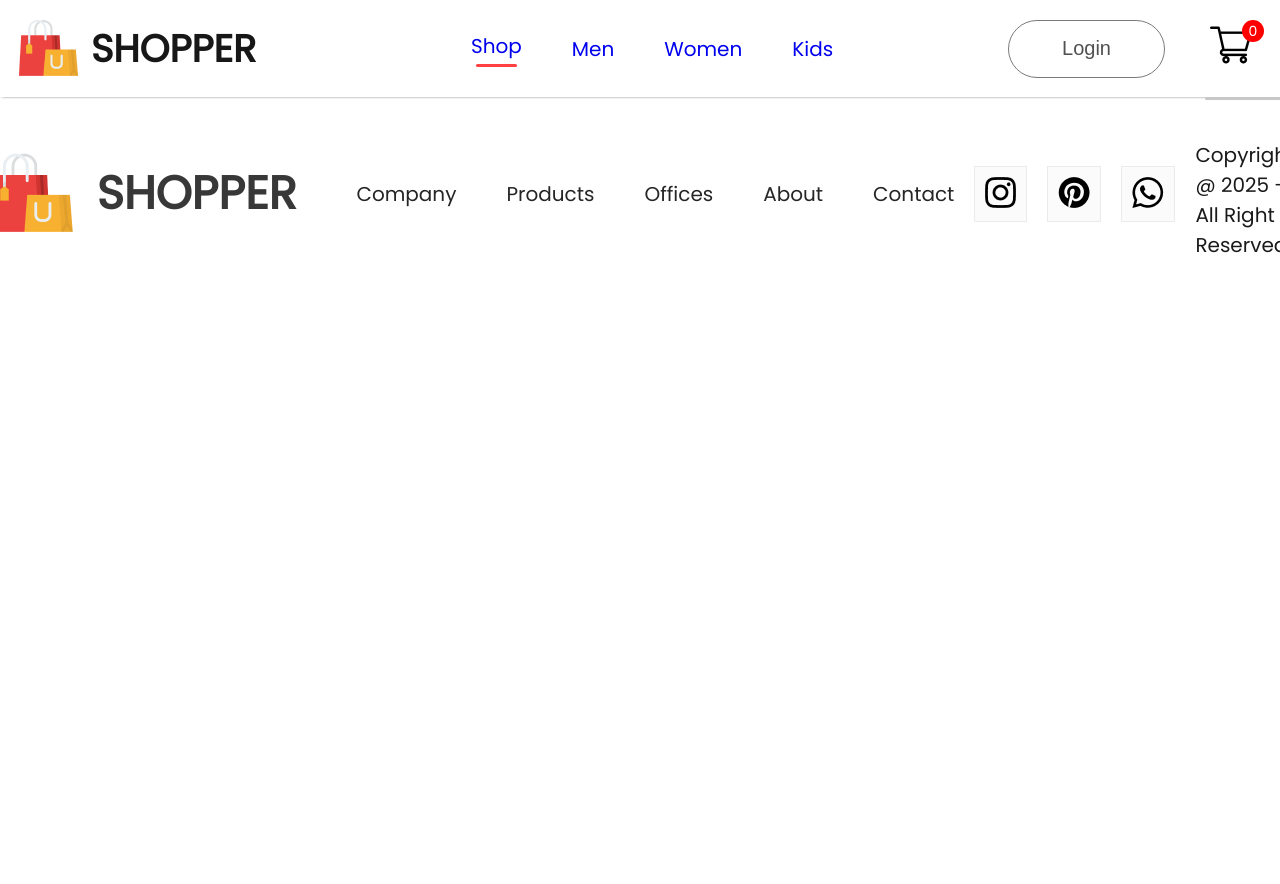
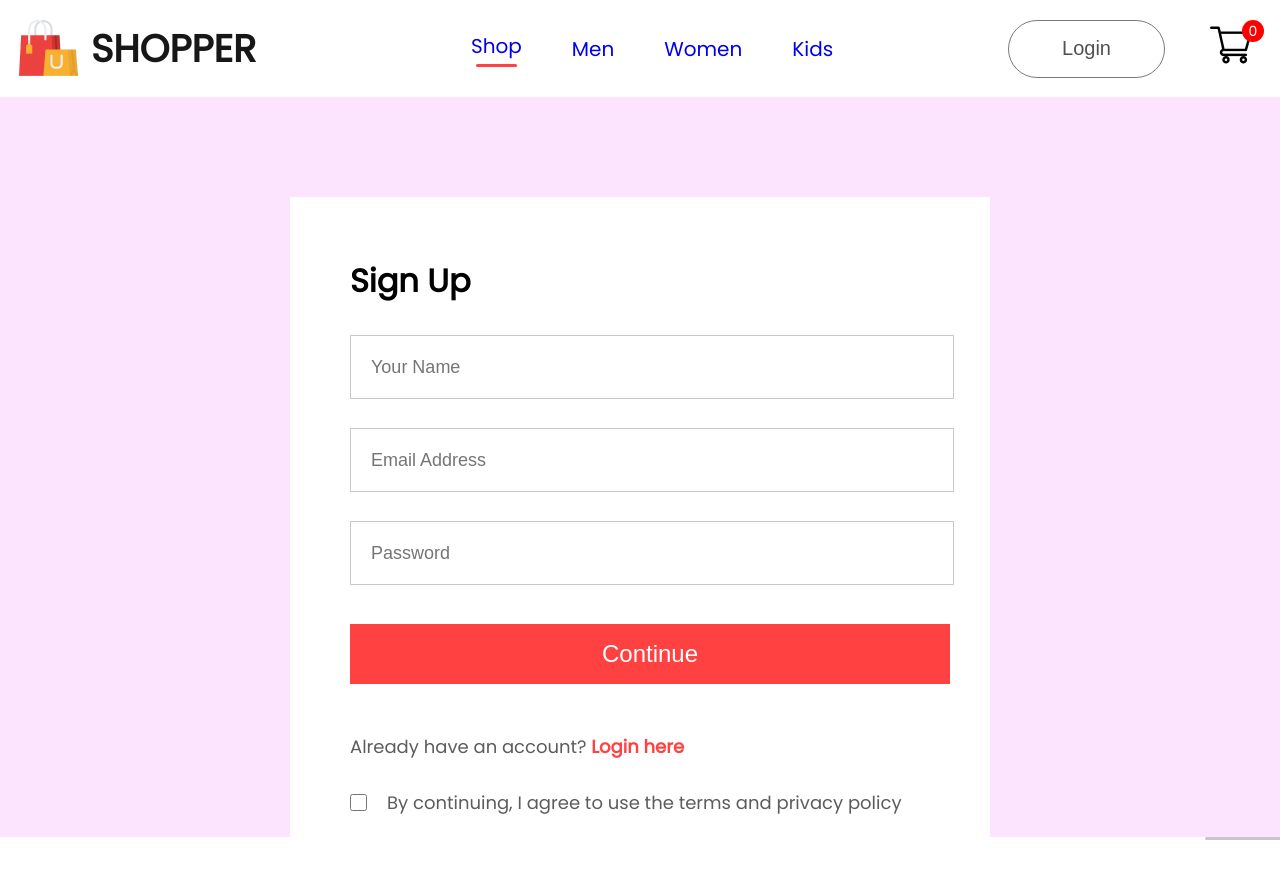
Before and after one commit to sgsayani/E-Commerce-Website, a React (Create React App) app: page /login in a window 1280 px wide. Shown: the top 884 px of the page. Before the commit the page ends 800 px from the top, so only its background shows below. Built offline with nearby package versions, Linux system fonts and the light colour scheme.

Commit message:
add more pages

```diff
--- a/src/App.js
+++ b/src/App.js
@@ -25,7 +25,7 @@ function App() {
             <Route path=':productId' element={<Product />} />
           </Route>
           <Route path="/cart" element={<Cart />} />
-          <Route path="/loin" element={<LoginSignup />} />
+          <Route path="/login" element={<LoginSignup />} />
 
         </Routes>
          <Footer/>
--- /dev/null
+++ b/src/Components/Breadcrums/Breadcrum.jsx
@@ -0,0 +1,20 @@
+import React from 'react'
+import './Breadcrum.css'
+import arrow_icon from '../Assets/breadcrum_arrow.png';
+import all_product from '../Assets/all_product';  // <-- import array
+
+const Breadcrum = ({ productId }) => {
+  const product = all_product.find((item) => item.id === productId);
+  if (!product) {
+    return null;
+  }
+
+  return (
+    <div className='breadcrum'>
+      HOME <img src={arrow_icon} alt="" /> SHOP <img src={arrow_icon} alt="" />
+      {product.category} <img src={arrow_icon} alt="" /> {product.name}
+    </div>
+  )
+}
+
+export default Breadcrum
--- a/src/Components/Item/Item.jsx
+++ b/src/Components/Item/Item.jsx
@@ -1,10 +1,11 @@
 import React from 'react'
 import './Item.css'
+import { Link } from 'react-router-dom'
 
 const Item = (props) => {
   return (
     <div className='item'>
-      <img src={props.image} alt="" />
+      <Link to={`/product/${props.id}`}><img src={props.image} alt="" /></Link>
       <p>{props.name}</p>
       <div className="item-prices">
         <div className="item-price-new">
--- /dev/null
+++ b/src/Components/ProductDisplay/ProductDisplay.jsx
@@ -0,0 +1,62 @@
+import React from 'react'
+import './ProductDisplay.css'
+import star_icon from '../Assets/star_icon.png';
+import star_dull_icon from '../Assets/star_dull_icon.png';
+
+const ProductDisplay = (props) => {
+    const {product} = props;
+
+  return (
+    <div className='productdisplay'>
+        <div className="productdisplay-left">
+            <div className="productdisplay-img-list">
+                <img src= {product.image} alt="" />
+                <img src= {product.image} alt="" />
+                <img src= {product.image} alt="" />
+                <img src= {product.image} alt="" />
+            </div>
+            <div className="productdisplay-img">
+                <img className='productdisplay-main-img' src= {product.image} alt="" />
+            </div>
+        </div>
+        <div className="productdisplay-right">
+            <h1>{product.name}</h1>
+            <div className="productdisplay-right-star">
+                <img src={star_icon} alt="" />
+                <img src={star_icon} alt="" />
+                <img src={star_icon} alt="" />
+                <img src={star_icon} alt="" />
+                <img src={star_dull_icon} alt="" />
+                <p>(122)</p>
+            </div>
+            <div className="productdisplay-right-prices">
+                <div className="productdisplay-right-price-old">
+                    ${product.old_price}
+                </div>
+                <div className="productdisplay-right-price-new">
+                    ${product.new_price}
+                </div>
+            </div>
+            <div className="productdisplay-right-description">
+                A sleek, modern, and stylish design that will make you stand out from the crowd.
+            </div>
+            <div className="productdisplay-right-size">
+                <h1>Select Size</h1>
+                <div className="productdisplay-right-size">
+                    <div>S</div>
+                    <div>M</div>
+                    <div>L</div>
+                    <div>XL</div>
+                    <div>XXL</div>
+                </div>
+            </div>
+            <button>Add to Cart</button>
+            <p className='productdisplay-right-category'><span>Category :</span>Women, T-Shirt, Crop Top</p>
+            <p className='productdisplay-right-category'><span>Tags :</span>Modern, Latest</p>
+
+        </div>
+    </div>
+  )
+}
+
+export default ProductDisplay
--- /dev/null
+++ b/src/Pages/CSS/LoginSignup.css
@@ -0,0 +1,75 @@
+.loginsignup{
+    width: 100%;
+    height: 80vh;
+    background:#fce3fe;
+    padding-top:100px;
+}
+.loginsignup-container{
+    width:580px;
+    height:600px;
+    background:white;
+    margin: auto;
+    padding:40px 60px;
+}
+.loginsignup-container h1{
+    margin:20px 0px;
+
+}
+.loginsignup-fields{
+    display:flex;
+    flex-direction:column;
+    gap:29px;
+    margin-top:30px;
+}
+.loginsignup-fields input{
+    height:60px;
+    width:100%;
+    padding-left:20px;
+    border: 1px solid #c9c9c9;
+    outline:none;
+    color:#5c5c5c;
+    font-size:18px;
+}
+.loginsignup-container button{
+    width:600px;
+    height:60px;
+    color:white;
+    background:#ff4141;
+    margin-top:10px;
+    border:none;
+    font-size:24px;
+    font-weight:500;
+    cursor:pointer;
+}
+.loginsignup-login{
+    margin-top:20px;
+    color:#5c5c5c;
+    font-size:18px;
+    font-weight:500;
+}
+.loginsignup-login span{
+    color:#ff4141;
+    font-weight:600;
+    cursor:pointer;
+}
+.loginsignup-agree{
+    display:flex;
+    align-items:center;
+    gap:20px;
+    font-size:18px;
+    color:#5c5c5c;
+    font-weight:500;
+}
+.loginsignup-agree p{
+    display:flex;
+    align-items:center;
+    gap:10px;
+    font-size:18px;
+    color:#5c5c5c;
+    font-weight:500;
+}
+.loginsignup-agree input[type="checkbox"] {
+  width: 17px;
+  height: 17px;
+  cursor: pointer;
+}
--- a/src/Pages/LoginSignup.jsx
+++ b/src/Pages/LoginSignup.jsx
@@ -1,5 +1,5 @@
 import React from 'react'
-
+import './CSS/LoginSignup.css'
 const LoginSignup = () => {
   return (
     <div className='loginsignup'>
--- a/src/Pages/Product.jsx
+++ b/src/Pages/Product.jsx
@@ -1,9 +1,16 @@
-import React from 'react'
-
+import React,{useContext} from 'react'
+import { ShopContext } from '../Context/ShopContext';
+import { useParams } from 'react-router-dom';
+import Breadcrum from '../Components/Breadcrums/Breadcrum';
+import ProductDisplay from '../Components/ProductDisplay/ProductDisplay';
 const Product = () => {
+  const {all_product} = useContext(ShopContext);
+  const {productId} = useParams();
+  const product = all_product.find((e)=>e.id === Number(productId));
   return (
     <div>
-
+      <Breadcrum product={product}/>
+      <ProductDisplay product={product}/>
     </div>
   )
 }
```
Also changed, not shown: src/Components/Breadcrums/Breadcrum.css (added), src/Components/ProductDisplay/ProductDisplay.css (added).
